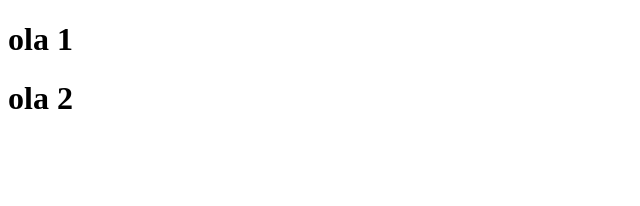
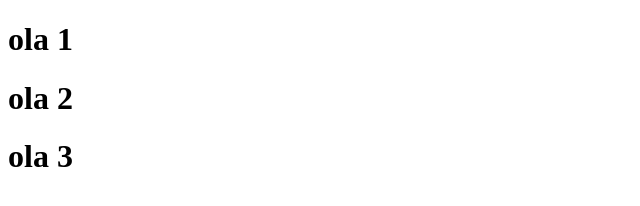
Before and after one commit to SpatialShine/pagina_git_jueves_2025, a plain HTML site: page index.html in a window 1280 px wide. Shown: the whole page, without its empty margins (0-640 px from the left). Drawn offline with Linux system fonts and the light colour scheme.

Commit message:
commit cinco

```diff
--- a/index.html
+++ b/index.html
@@ -10,6 +10,7 @@
     <title>Mi primera página</title>
     <h1>ola 1</h1>
     <h1>ola 2</h1>
+    <h1>ola 3</h1>
 
 </body>
 </html>
```
